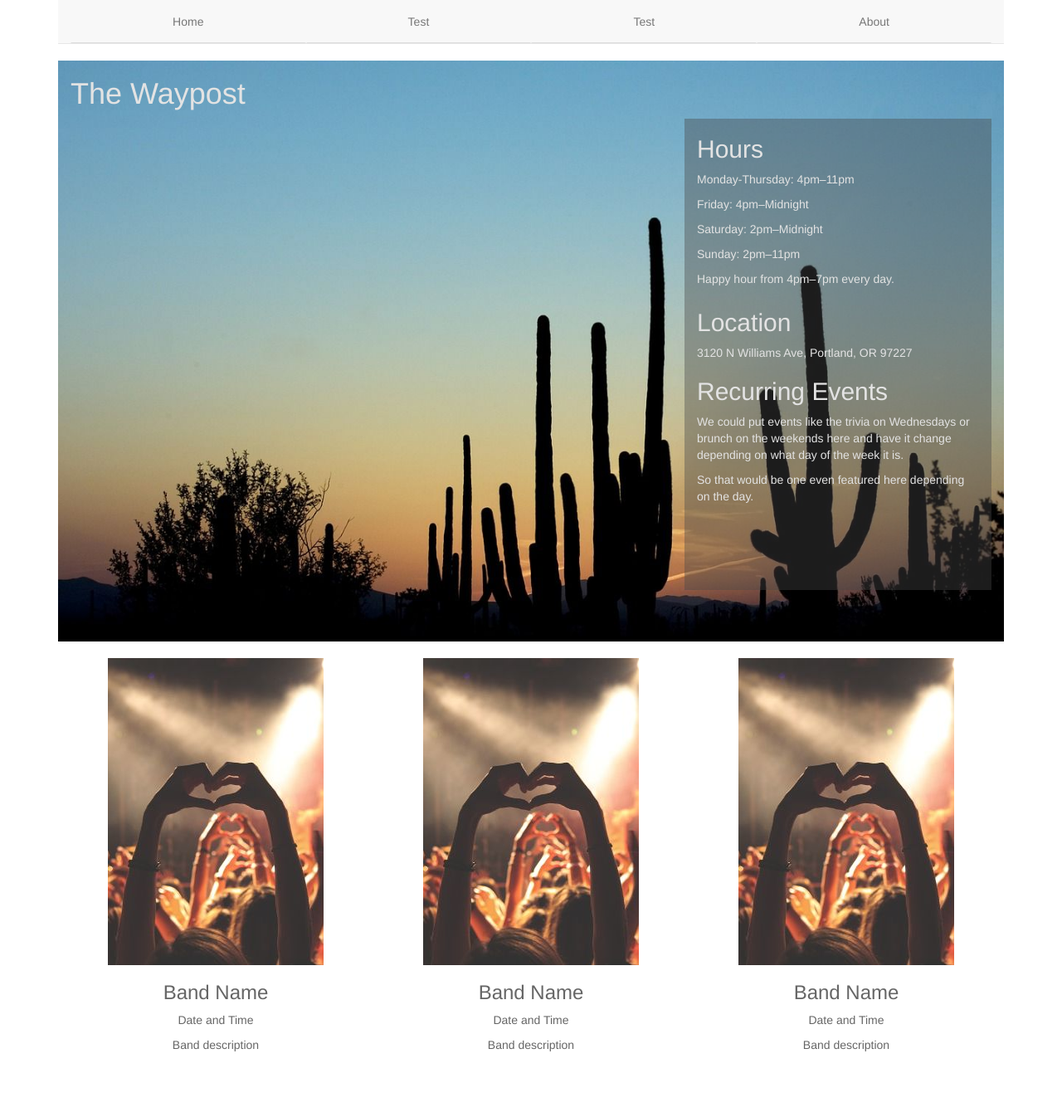
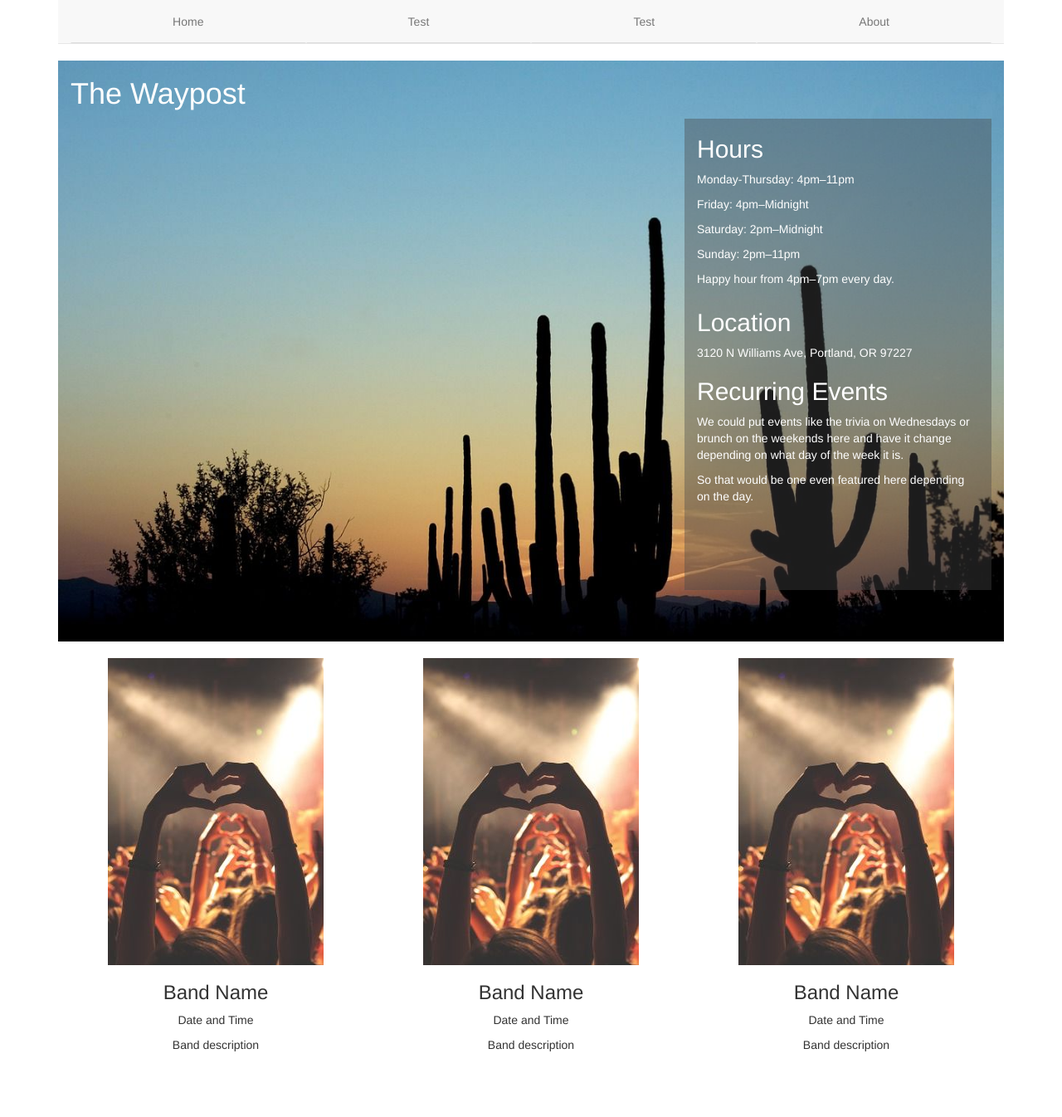
Before and after one commit to deleteriousEffect/wpsite, a website: page index.html in a window 1280 px wide. Shown: the top 1346 px of the page at 83% size. Drawn offline with nearby package versions, Linux system fonts and the light colour scheme.

Commit message:
change text color

```diff
--- a/style/sass/_events.sass
+++ b/style/sass/_events.sass
@@ -1,6 +1,5 @@
 .events__event
   margin-top: 20px
-  color: #666
   padding-bottom: 1em
   ::after
     content : "";
--- a/style/sass/_main_content.sass
+++ b/style/sass/_main_content.sass
@@ -3,3 +3,4 @@
 .main-content
   +cover-background('/imgs/desert.jpg')
   height: 700px
+  color: #fefefe
--- a/style/sass/all.sass
+++ b/style/sass/all.sass
@@ -3,6 +3,3 @@
 @import 'hours'
 @import 'main_content'
 @import 'sidebar'
-
-body
-  color: #e3e3e3
```
Also changed, not shown: style/css/all.css.
